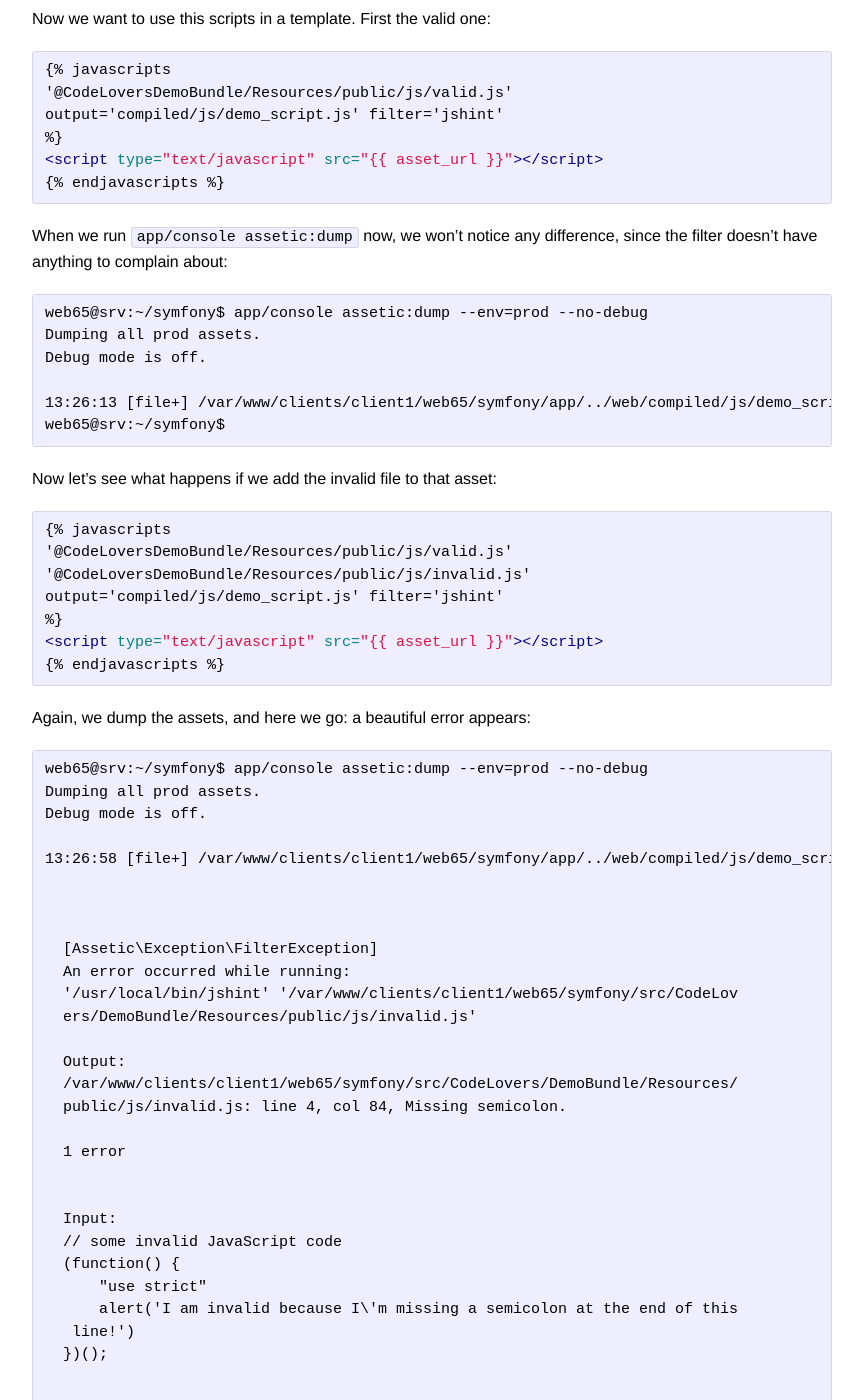
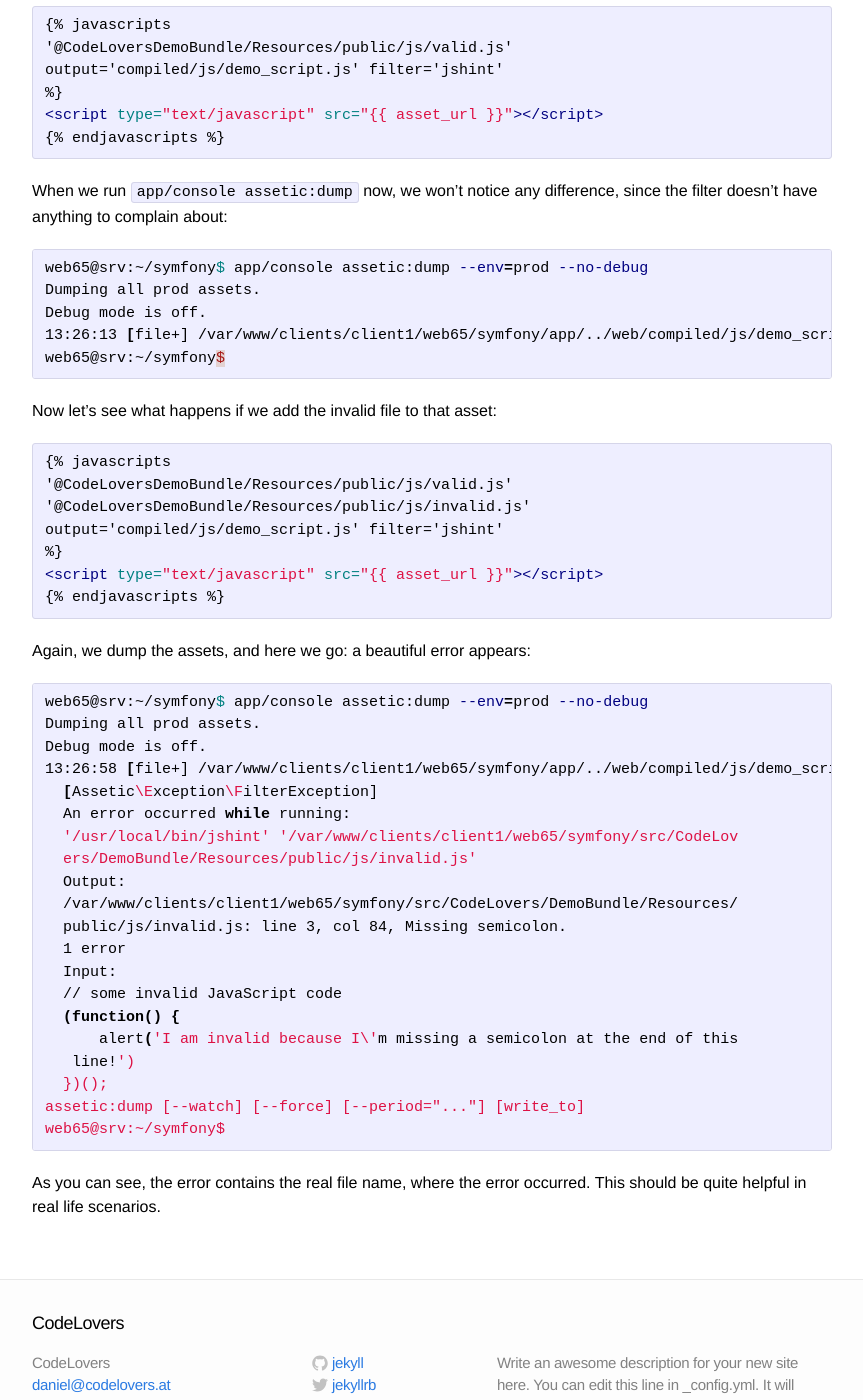
Before and after one commit to CodeLoversAt/CodeLoversAt.github.io, a Jekyll site: the page built from _posts/2014-03-09-jshint-filter-for-assetic.markdown, in a window 1280 px wide and 1400 px high, scrolled down 1092 px. Shown: the whole window, without its empty margins (208-1071 px from the left). Built offline with Jekyll 4.4.1, drawn with Linux system fonts in a browser that asks for light colours; some of the changed text lies outside the part shown.

Commit message:
updated config

````diff
--- a/_config.yml
+++ b/_config.yml
@@ -9,6 +9,11 @@ github_username:  jekyll
 
 # Build settings
 markdown: kramdown
+highlighter: rouge
+lsi:         false
+
+kramdown:
+    input: GFM
 permalink: pretty
 
 excerpt_separator: "\n\n"
--- a/_posts/2014-03-09-jshint-filter-for-assetic.markdown
+++ b/_posts/2014-03-09-jshint-filter-for-assetic.markdown
@@ -2,7 +2,7 @@
 layout: post
 status: publish
 published: true
-title: JsHint filter for Assetic
+title: "JsHint filter for Assetic"
 author:
   display_name: d
   login: admin
@@ -15,18 +15,14 @@ wordpress_id: 7
 wordpress_url: http://blog.codelovers.at/?p=7
 date: '2014-03-09 12:30:05 +0100'
 date_gmt: '2014-03-09 12:30:05 +0100'
-tags:
-- Assetic
-- JsHint
-- PHP
-- Symfony
+categories: Symfony PHP Assetic JsHint
 comments: []
 ---
 Yesterday at the university we were introduced to [gulp.js](http://gulpjs.com/). In an example we created some tasks for concatenating and minifying/uglifying JavaScript assets – quite the usual stuff you’ll use [Assetic](https://github.com/kriswallsmith/assetic) for in your Symfony projects.
 
-But we also created a task which piped the assets through JsHint to perform code (quality) analysis. I really liked the idea of having an analysis run on your code on compilation time, so I looked for an existing JsHint filter for Assetic. Since I couldn’t find any (in an admittedly short Google search), I decided to quickly implement one on my own:
+But we also created a task which piped the assets through [JsHint](http://www.jshint.com/) to perform code (quality) analysis. I really liked the idea of having an analysis run on your code on compilation time, so I looked for an existing JsHint filter for Assetic. Since I couldn’t find any (in an admittedly short Google search), I decided to quickly implement one on my own:
 
-[https://github.com/CodeLoversAt/assetic-jshint](https://github.com/CodeLoversAt/assetic-jshint) will pass the given asset through JsHint and throw a FilterException if any errors occurr. Since you might be interested in the actual file that produced the error, this filter will only work with a temporary file if it cannot determine the asset’s file name (like if you pass in an instance of a `StringAsset`).
+[https://github.com/CodeLoversAt/assetic-jshint](https://github.com/CodeLoversAt/assetic-jshint) will pass the given asset through JsHint and throw a `FilterException` if any errors occurr. Since you might be interested in the actual file that produced the error, this filter will only work with a temporary file if it cannot determine the asset’s file name (like if you pass in an instance of a `StringAsset`).
 
 As I mentioned in the first paragraph, I thought of using this filter in our Symfony projects from the beginning, so unsurprisingly I’ve also created a Symfony bundle which registers that filter:
 
@@ -37,90 +33,82 @@ Here’s some example usage:
 Lets consider the following two scripts. The first is called `valid.js` and it contains – as you might have guessed already – some simple, valid JavaScript
 
 {% highlight javascript %}
-// some valid JavaScript code
 (function() {
-  "use strict";
-  alert('I am valid!');
+    "use strict";
+    alert('I am valid!');
 })();
 {% endhighlight %}
 
-The second one is called `invalid.js` and there we’ve forgotten a semicolon.
+The second one is called invalid.js and there we’ve forgotten a semicolon.
 
 {% highlight javascript %}
-// some invalid JavaScript code
 (function() {
-  "use strict";
-  alert('I am invalid because I\'m missing a semicolon at the end of this line!')
+    "use strict";
+    alert('I am invalid because I\'m missing a semicolon at the end of this line!')
 })();
 {% endhighlight %}
+
 
 Now we want to use this scripts in a template. First the valid one:
 
 {% highlight html %}
-{% raw %}{% javascripts
+{% raw %}
+{% javascripts
 '@CodeLoversDemoBundle/Resources/public/js/valid.js'
 output='compiled/js/demo_script.js' filter='jshint'
 %}
 <script type="text/javascript" src="{{ asset_url }}"></script>
-{% endjavascripts %}{% endraw %}
+{% endjavascripts %}
+{% endraw %}
 {% endhighlight %}
 
 When we run `app/console assetic:dump` now, we won’t notice any difference, since the filter doesn’t have anything to complain about:
 
-    web65@srv:~/symfony$ app/console assetic:dump --env=prod --no-debug
-    Dumping all prod assets.
-    Debug mode is off.
-
-    13:26:13 [file+] /var/www/clients/client1/web65/symfony/app/../web/compiled/js/demo_script.js
-    web65@srv:~/symfony$
+```bash
+web65@srv:~/symfony$ app/console assetic:dump --env=prod --no-debug
+Dumping all prod assets.
+Debug mode is off.
+13:26:13 [file+] /var/www/clients/client1/web65/symfony/app/../web/compiled/js/demo_script.js
+web65@srv:~/symfony$
+```
 
 Now let’s see what happens if we add the invalid file to that asset:
 
 {% highlight html %}
-{% raw %}{% javascripts
+{% raw %}
+{% javascripts
 '@CodeLoversDemoBundle/Resources/public/js/valid.js'
 '@CodeLoversDemoBundle/Resources/public/js/invalid.js'
 output='compiled/js/demo_script.js' filter='jshint'
 %}
 <script type="text/javascript" src="{{ asset_url }}"></script>
-{% endjavascripts %}{% endraw %}
+{% endjavascripts %}
+{% endraw %}
 {% endhighlight %}
 
 Again, we dump the assets, and here we go: a beautiful error appears:
 
-    web65@srv:~/symfony$ app/console assetic:dump --env=prod --no-debug
-    Dumping all prod assets.
-    Debug mode is off.
-
-    13:26:58 [file+] /var/www/clients/client1/web65/symfony/app/../web/compiled/js/demo_script.js
-
-
-
-      [Assetic\Exception\FilterException]
-      An error occurred while running:
-      '/usr/local/bin/jshint' '/var/www/clients/client1/web65/symfony/src/CodeLov
-      ers/DemoBundle/Resources/public/js/invalid.js'
-
-      Output:
-      /var/www/clients/client1/web65/symfony/src/CodeLovers/DemoBundle/Resources/
-      public/js/invalid.js: line 4, col 84, Missing semicolon.
-
-      1 error
-
-
-      Input:
-      // some invalid JavaScript code
-      (function() {
-          "use strict"
-          alert('I am invalid because I\'m missing a semicolon at the end of this
-       line!')
-      })();
-
-
-
-    assetic:dump [--watch] [--force] [--period="..."] [write_to]
-
-
-    web65@srv:~/symfony$
+```bash
+web65@srv:~/symfony$ app/console assetic:dump --env=prod --no-debug
+Dumping all prod assets.
+Debug mode is off.
+13:26:58 [file+] /var/www/clients/client1/web65/symfony/app/../web/compiled/js/demo_script.js
+  [Assetic\Exception\FilterException]
+  An error occurred while running:
+  '/usr/local/bin/jshint' '/var/www/clients/client1/web65/symfony/src/CodeLov
+  ers/DemoBundle/Resources/public/js/invalid.js'
+  Output:
+  /var/www/clients/client1/web65/symfony/src/CodeLovers/DemoBundle/Resources/
+  public/js/invalid.js: line 3, col 84, Missing semicolon.
+  1 error
+  Input:
+  // some invalid JavaScript code
+  (function() {
+      alert('I am invalid because I\'m missing a semicolon at the end of this
+   line!')
+  })();
+assetic:dump [--watch] [--force] [--period="..."] [write_to]
+web65@srv:~/symfony$
+```
 
 As you can see, the error contains the real file name, where the error occurred. This should be quite helpful in real life scenarios.
````
